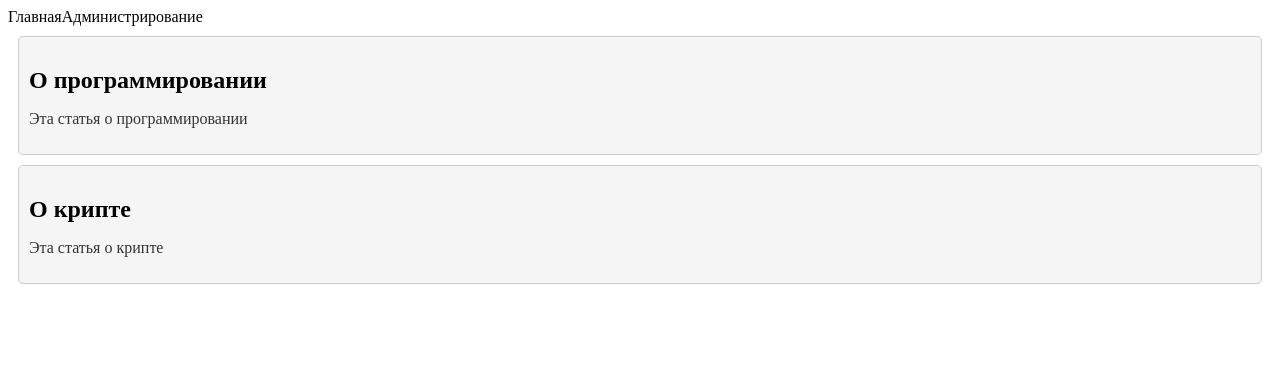
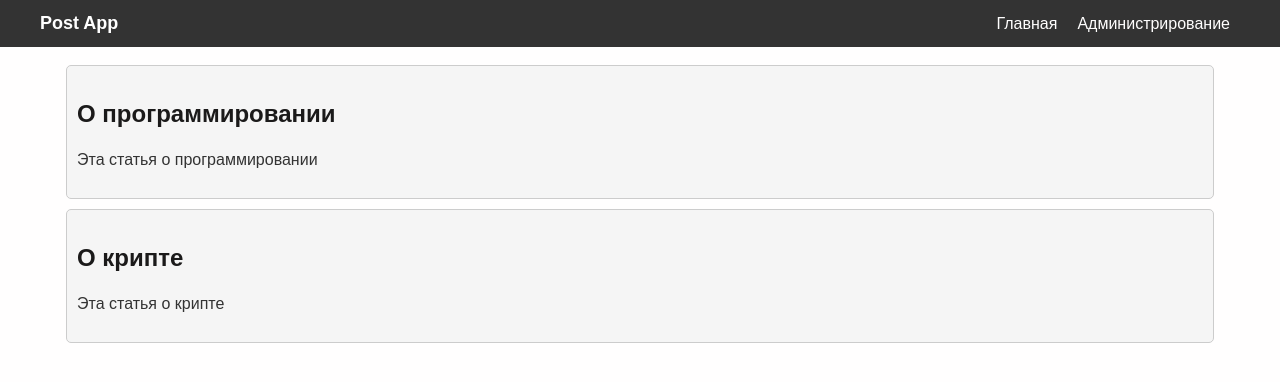
Before and after one commit to SavvaSiry/TestTaskLolz, a Vue app in the folder frontend/: page / in a window 1280 px wide. Shown: the top 382 px of the page. Built offline with nearby package versions, Linux system fonts and the light colour scheme.

Commit message:
style(App) add adaptive layout and styles

```diff
--- a/frontend/src/App.vue
+++ b/frontend/src/App.vue
@@ -12,6 +12,27 @@ export default {
 }
 </script>
 
-<style>
+<style lang="scss">
+body {
+  margin: 0;
+  padding: 0;
+  font-family: Arial, sans-serif;
+  font-size: 16px;
+  line-height: 1.5;
+  background-color: #fffefe;
+  color: #1b1a1a;
+}
 
+a {
+  color: #fffefe; /* Set your desired link color */
+  text-decoration: none; /* Remove default underline */
+
+  &:visited {
+     color: #fffefe; /* Keep the color the same after visiting */
+   }
+
+  &:hover {
+     text-decoration: underline; /* Add underline on hover */
+   }
+}
 </style>
--- a/frontend/src/components/default/Default.vue
+++ b/frontend/src/components/default/Default.vue
@@ -1,16 +1,40 @@
 <template>
-  <app-header></app-header>
-  <router-view></router-view>
+  <div class="app">
+    <app-header></app-header>
+    <div class="container">
+      <router-view></router-view>
+    </div>
+  </div>
 </template>
 
 <script>
 import AppHeader from "@/components/default/Header";
+
 export default {
   name: "DefaultVue",
   components: {AppHeader}
 }
 </script>
 
-<style scoped>
+<style lang="scss" scoped>
+.app {
+  display: flex;
+  flex-direction: column;
+  min-height: 100vh;
+  max-height: 100%;
+  overflow: hidden;
 
+  /* Ensure at least viewport height */
+
+  .container {
+    box-sizing: border-box;
+    display: block;
+    height: 100%;
+    margin: 0 auto;
+    width: 100%;
+    max-width: 1200px;
+    padding: 1vh 2vh;
+  }
+
+}
 </style>
--- a/frontend/src/components/default/Header.vue
+++ b/frontend/src/components/default/Header.vue
@@ -1,16 +1,70 @@
 <template>
-  <div>
-    <span>Главная</span>
-    <span>Администрирование</span>
-  </div>
+  <header class="header">
+    <div class="wrapper">
+      <div class="logo">
+        <span class="logo-text">Post App</span>
+      </div>
+      <nav class="navigation">
+        <span><router-link to="/">Главная</router-link></span>
+        <span><router-link to="/admin">Администрирование</router-link></span>
+      </nav>
+    </div>
+  </header>
 </template>
 
 <script>
 export default {
-  name: "AppHeader"
-}
+  name: 'AppHeader',
+};
 </script>
 
-<style scoped>
+<style lang="scss" scoped>
+.header {
+  padding: 10px 40px;
+  background-color: #333;
+  color: #fff;
 
+  .wrapper {
+    display: flex;
+    justify-content: space-between;
+    align-items: center;
+    width: 100%;
+    max-width: 1200px;
+    margin: 0 auto;
+
+    @media (max-width: 768px) {
+      flex-direction: column;
+      text-align: center;
+
+      .logo {
+        margin-bottom: 10px;
+      }
+    }
+  }
+
+  .logo {
+    display: flex;
+    align-items: center;
+
+    img {
+      width: 30px;
+      height: auto;
+      margin-right: 10px;
+    }
+
+    .logo-text {
+      font-size: 18px;
+      font-weight: bold;
+    }
+  }
+
+  .navigation {
+    display: flex;
+
+    span {
+      margin: 0 10px;
+      cursor: pointer;
+    }
+  }
+}
 </style>
--- a/frontend/src/views/Home.vue
+++ b/frontend/src/views/Home.vue
@@ -1,19 +1,16 @@
 <template>
-
-
-  <div>
-    <post-card
+  <post-card
       v-for="post in posts"
       :key="post.id"
       :title="post.title"
       :description="post.description"
       @click="routePost(post.id)"
-    />
-  </div>
+  />
 </template>
 
 <script>
 import PostCard from "@/components/home/PostCard";
+
 export default {
   name: "HomePage",
   components: {PostCard},
--- a/frontend/src/views/Post.vue
+++ b/frontend/src/views/Post.vue
@@ -50,7 +50,6 @@ export default {
   border-radius: 5px;
   padding: 20px;
   box-shadow: 0 2px 4px rgba(0, 0, 0, 0.1);
-  max-width: 800px;
 
 .post-id {
   font-size: 14px;
```
